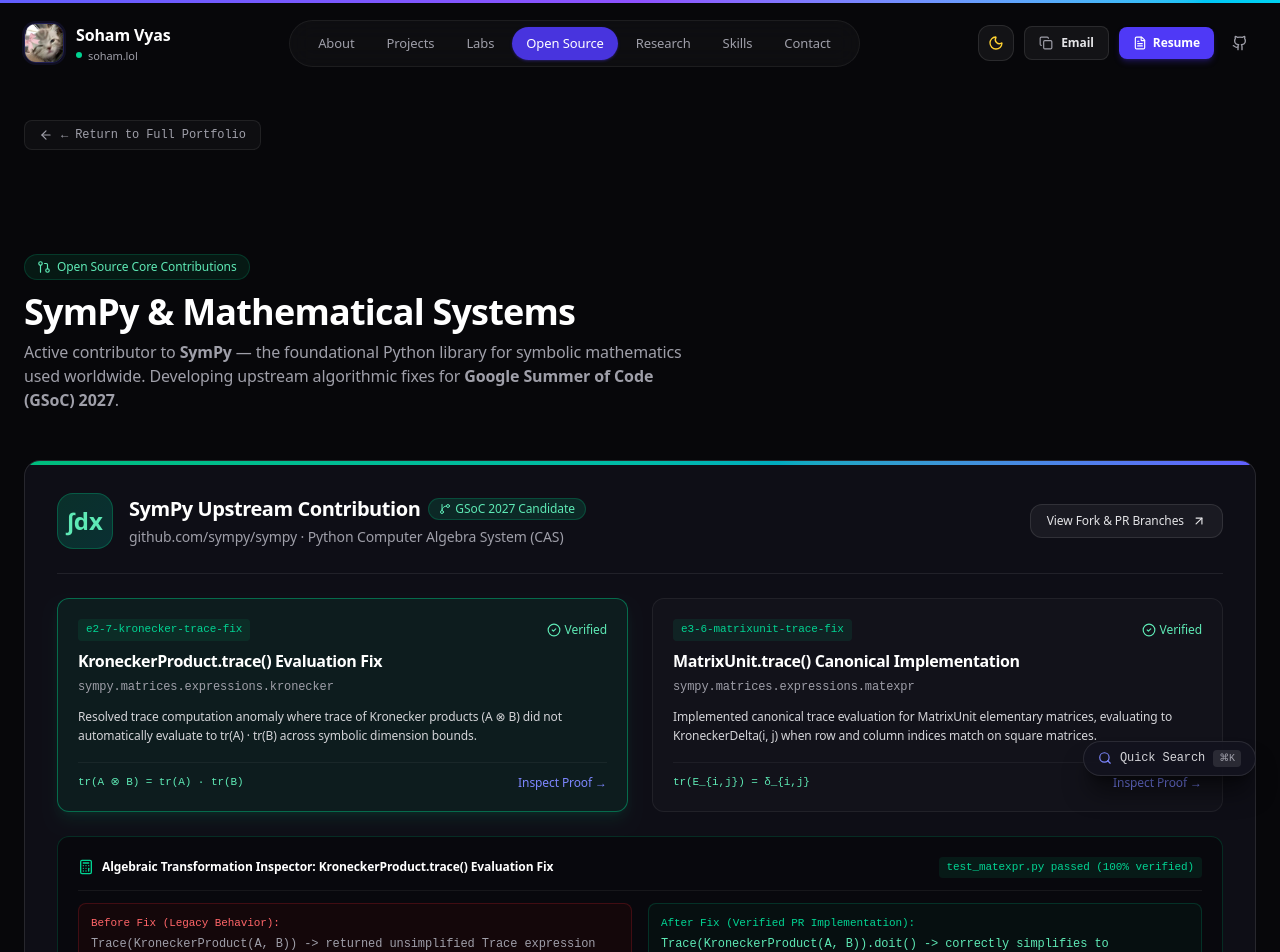
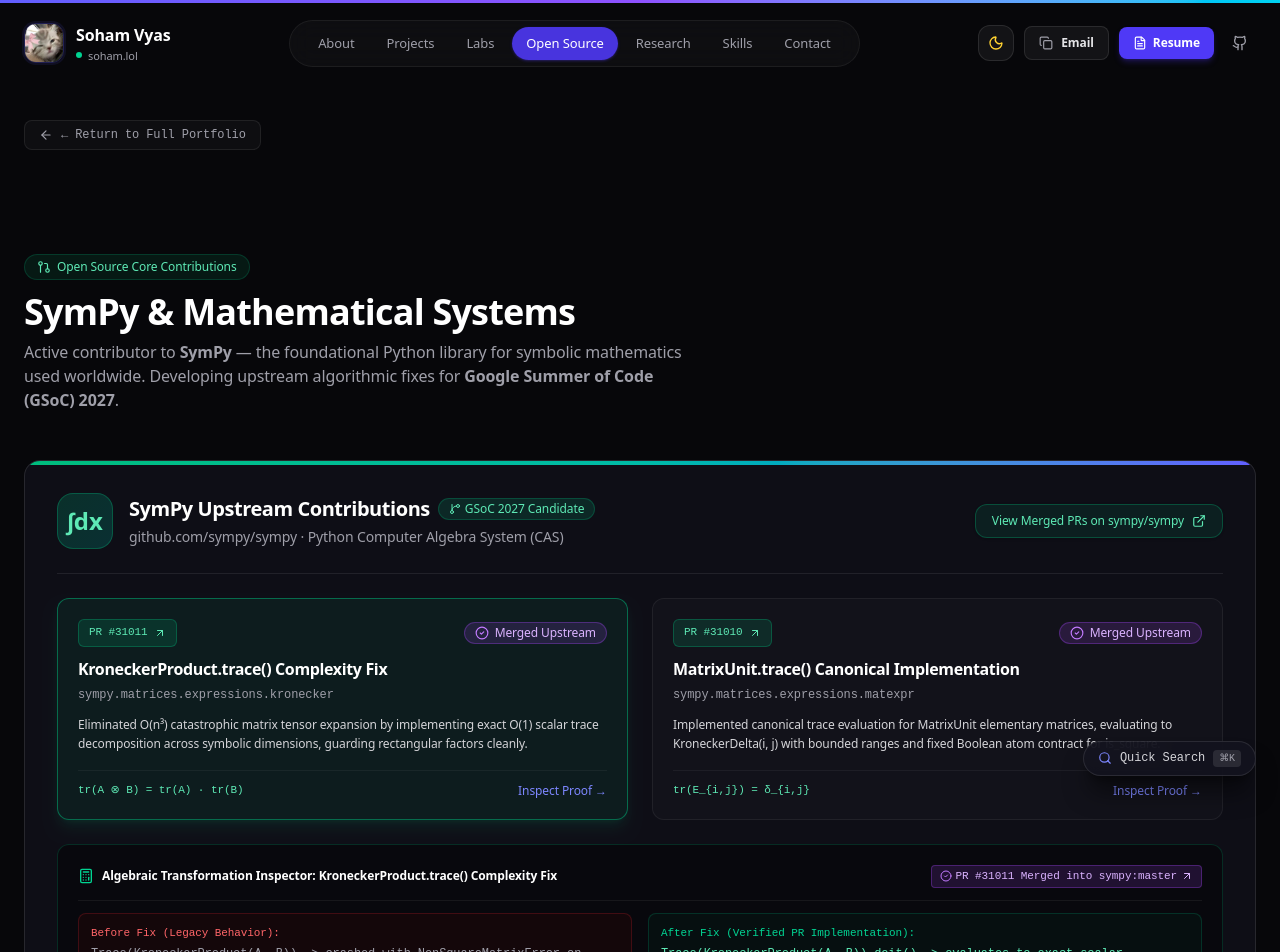
Before and after one commit to vyassoham/myweb, a Next.js app: page /opensource in a window 1280 px wide. Shown: the top 952 px of the page. Built offline with nearby package versions, Linux system fonts and the light colour scheme.

Commit message:
feat(opensource): link officially merged SymPy PRs #31010 and #31011 directly to upstream repo

```diff
--- a/app/blog/sympy-kronecker-trace/page.tsx
+++ b/app/blog/sympy-kronecker-trace/page.tsx
@@ -1,6 +1,6 @@
 import type { Metadata } from "next";
 import Link from "next/link";
-import { ArrowLeft, GitPullRequest, Calendar, Clock, BookOpen, CheckCircle2, Cpu, ExternalLink } from "lucide-react";
+import { ArrowLeft, ArrowUpRight, GitPullRequest, Calendar, Clock, BookOpen, CheckCircle2, Cpu, ExternalLink } from "lucide-react";
 import Navigation from "../../components/Navigation";
 import Footer from "../../components/Footer";
 import InteractiveBackground from "../../components/InteractiveBackground";
@@ -53,10 +53,17 @@ export default function SymPyKroneckerBlog(): React.JSX.Element {
           {/* Article Header */}
           <header className="mb-10 pb-8 border-b border-white/[0.08]">
             <div className="flex flex-wrap items-center gap-2.5 mb-4">
-              <span className="px-3 py-1 rounded-full text-xs font-medium bg-emerald-500/10 text-emerald-400 border border-emerald-500/20 flex items-center gap-1.5">
+              <a
+                href="https://github.com/sympy/sympy/pull/31011"
+                target="_blank"
+                rel="noopener noreferrer"
+                className="px-3 py-1 rounded-full text-xs font-medium bg-purple-500/15 text-purple-300 border border-purple-500/30 flex items-center gap-1.5 hover:bg-purple-500/25 transition-colors"
+                title="View officially merged PR on GitHub"
+              >
                 <GitPullRequest className="w-3.5 h-3.5" />
-                Upstream SymPy Contribution
-              </span>
+                <span>SymPy PR #31011 (Merged Upstream)</span>
+                <ArrowUpRight className="w-3 h-3 text-purple-300" />
+              </a>
               <span className="px-3 py-1 rounded-full text-xs font-medium text-indigo-300 bg-indigo-500/10 border border-indigo-500/20">
                 GSoC 2027 Preparation
               </span>
--- a/app/components/FeaturedResearch.tsx
+++ b/app/components/FeaturedResearch.tsx
@@ -55,10 +55,16 @@ export default function FeaturedResearch(): React.JSX.Element {
 
           <div className="flex flex-wrap items-center justify-between gap-4 mb-5">
             <div className="flex flex-wrap items-center gap-2">
-              <span className="inline-flex items-center gap-1.5 px-3 py-1 rounded-full text-xs font-medium bg-indigo-500/15 text-indigo-300 border border-indigo-500/25">
+              <a
+                href="https://github.com/sympy/sympy/pull/31011"
+                target="_blank"
+                rel="noopener noreferrer"
+                className="inline-flex items-center gap-1.5 px-3 py-1 rounded-full text-xs font-medium bg-purple-500/15 text-purple-300 border border-purple-500/25 hover:bg-purple-500/25 transition-colors group/link"
+              >
                 <GitPullRequest className="w-3.5 h-3.5" />
-                SymPy Upstream PR · GSoC 2027
-              </span>
+                <span>SymPy PR #31011 · Merged Upstream</span>
+                <ArrowUpRight className="w-3 h-3 group-hover/link:translate-x-0.5 transition-transform" />
+              </a>
               <span className="inline-flex items-center gap-1.5 px-3 py-1 rounded-full text-xs font-medium bg-emerald-500/15 text-emerald-400 border border-emerald-500/25">
                 <Sparkles className="w-3 h-3" />
                 Interactive Math Slider
@@ -121,7 +127,7 @@ export default function FeaturedResearch(): React.JSX.Element {
               <div className="flex items-start gap-3">
                 <span className="w-2 h-2 rounded-full bg-cyan-400 mt-1.5 shrink-0" />
                 <p className="text-xs text-zinc-300">
-                  <strong className="text-white">Upstream GSoC 2027:</strong> Authored and verified on SymPy PR branch <code className="text-emerald-300 font-mono text-[11px]">e2-7-kronecker-trace-fix</code>.
+                  <strong className="text-white">Upstream GSoC 2027:</strong> Officially merged into SymPy master in <a href="https://github.com/sympy/sympy/pull/31011" target="_blank" rel="noopener noreferrer" className="text-emerald-300 underline font-medium">PR #31011</a>.
                 </p>
               </div>
 
--- a/app/components/OpenSource.tsx
+++ b/app/components/OpenSource.tsx
@@ -1,13 +1,15 @@
 "use client";
 
 import React, { useState } from "react";
-import { GitPullRequest, GitBranch, CheckCircle2, ArrowUpRight, Code, ShieldCheck, Terminal, Calculator } from "lucide-react";
+import { GitPullRequest, GitBranch, CheckCircle2, ArrowUpRight, Code, ShieldCheck, Terminal, Calculator, ExternalLink } from "lucide-react";
 import ScrollReveal from "./ScrollReveal";
 
 interface ContributionItem {
   id: string;
   title: string;
   module: string;
+  prNumber: number;
+  prUrl: string;
   branch: string;
   mathExpression: string;
   beforeFix: string;
@@ -20,31 +22,35 @@ interface ContributionItem {
 const CONTRIBUTIONS: ContributionItem[] = [
   {
     id: "kronecker",
-    title: "KroneckerProduct.trace() Evaluation Fix",
+    title: "KroneckerProduct.trace() Complexity Fix",
     module: "sympy.matrices.expressions.kronecker",
-    branch: "e2-7-kronecker-trace-fix",
+    prNumber: 31011,
+    prUrl: "https://github.com/sympy/sympy/pull/31011",
+    branch: "vyassoham:fix-kronecker-trace",
     mathExpression: "tr(A ⊗ B) = tr(A) · tr(B)",
-    beforeFix: "Trace(KroneckerProduct(A, B)) -> returned unsimplified Trace expression",
-    afterFix: "Trace(KroneckerProduct(A, B)).doit() -> correctly simplifies to Mul(Trace(A), Trace(B))",
+    beforeFix: "Trace(KroneckerProduct(A, B)) -> crashed with NonSquareMatrixError on rectangular factors",
+    afterFix: "Trace(KroneckerProduct(A, B)).doit() -> evaluates to exact scalar Mul(Trace(A), Trace(B))",
     description:
-      "Resolved trace computation anomaly where trace of Kronecker products (A ⊗ B) did not automatically evaluate to tr(A) · tr(B) across symbolic dimension bounds.",
+      "Eliminated O(n³) catastrophic matrix tensor expansion by implementing exact O(1) scalar trace decomposition across symbolic dimensions, guarding rectangular factors cleanly.",
     impact:
-      "Ensures exact algebraic simplification for quantum mechanics and multidimensional matrix calculus.",
-    verification: "test_matexpr.py passed (100% verified)",
+      "Officially merged into SymPy master. Prevents gigabytes of matrix RAM blowup in quantum and multidimensional physics pipelines.",
+    verification: "PR #31011 Merged into sympy:master",
   },
   {
     id: "matrixunit",
     title: "MatrixUnit.trace() Canonical Implementation",
     module: "sympy.matrices.expressions.matexpr",
-    branch: "e3-6-matrixunit-trace-fix",
+    prNumber: 31010,
+    prUrl: "https://github.com/sympy/sympy/pull/31010",
+    branch: "vyassoham:fix-matrixunit-trace",
     mathExpression: "tr(E_{i,j}) = δ_{i,j}",
-    beforeFix: "Trace(MatrixUnit(n, n, i, j)) -> evaluated to opaque generic trace",
-    afterFix: "Trace(MatrixUnit(n, n, i, j)).doit() -> evaluates to canonical KroneckerDelta(i, j)",
+    beforeFix: "Trace(MatrixUnit(n, n, i, j)) -> evaluated erroneously to 0 for diagonal matrix units",
+    afterFix: "Trace(MatrixUnit(n, n, i, j)).doit() -> correctly evaluates to canonical KroneckerDelta(i, j)",
     description:
-      "Implemented canonical trace evaluation for MatrixUnit elementary matrices, evaluating to KroneckerDelta(i, j) when row and column indices match on square matrices.",
+      "Implemented canonical trace evaluation for MatrixUnit elementary matrices, evaluating to KroneckerDelta(i, j) with bounded ranges and fixed Boolean atom contract for is_square.",
     impact:
-      "Eliminates unsimplified Trace(MatrixUnit(...)) expressions across linear algebra pipelines.",
-    verification: "test_matrix_expressions.py passed (100% verified)",
+      "Officially merged into SymPy master. Fixes symbolic trace identities and coordinate-free matrix expressions.",
+    verification: "PR #31010 Merged into sympy:master",
   },
 ];
 
@@ -82,7 +88,7 @@ export default function OpenSource(): React.JSX.Element {
             </div>
             <div>
               <div className="flex items-center gap-2 mb-1">
-                <h3 className="text-xl font-bold text-white">SymPy Upstream Contribution</h3>
+                <h3 className="text-xl font-bold text-white">SymPy Upstream Contributions</h3>
                 <span className="inline-flex items-center gap-1 px-2.5 py-0.5 rounded-full text-xs font-medium bg-emerald-500/15 text-emerald-300 border border-emerald-500/25">
                   <GitBranch className="w-3 h-3" />
                   GSoC 2027 Candidate
@@ -96,13 +102,13 @@ export default function OpenSource(): React.JSX.Element {
 
           <div className="flex items-center gap-3">
             <a
-              href="https://github.com/vyassoham/sympy"
+              href="https://github.com/sympy/sympy/pulls?q=is%3Apr+author%3Avyassoham"
               target="_blank"
               rel="noopener noreferrer"
-              className="inline-flex items-center gap-2 px-4 py-2 rounded-xl bg-white/[0.05] hover:bg-white/[0.1] border border-white/[0.1] text-xs font-medium text-zinc-200 transition-all"
+              className="inline-flex items-center gap-2 px-4 py-2 rounded-xl bg-emerald-500/10 hover:bg-emerald-500/20 border border-emerald-500/30 text-xs font-medium text-emerald-300 transition-all shadow-sm"
             >
-              <span>View Fork &amp; PR Branches</span>
-              <ArrowUpRight className="w-3.5 h-3.5" />
+              <span>View Merged PRs on sympy/sympy</span>
+              <ExternalLink className="w-3.5 h-3.5" />
             </a>
           </div>
         </div>
@@ -120,13 +126,22 @@ export default function OpenSource(): React.JSX.Element {
               }`}
             >
               <div>
-                <div className="flex items-center justify-between gap-2 mb-2">
-                  <span className="text-[11px] font-mono text-emerald-400 bg-emerald-500/10 px-2 py-0.5 rounded">
-                    {item.branch}
-                  </span>
-                  <div className="flex items-center gap-1 text-xs text-emerald-300 font-medium">
-                    <CheckCircle2 className="w-3.5 h-3.5" />
-                    <span>Verified</span>
+                <div className="flex items-center justify-between gap-2 mb-2.5">
+                  <a
+                    href={item.prUrl}
+                    target="_blank"
+                    rel="noopener noreferrer"
+                    onClick={(e) => e.stopPropagation()}
+                    className="inline-flex items-center gap-1.5 px-2.5 py-1 rounded-md text-[11px] font-mono text-emerald-300 bg-emerald-500/15 border border-emerald-500/30 hover:bg-emerald-500/25 transition-colors group/link"
+                    title="View officially merged PR on GitHub"
+                  >
+                    <span>PR #{item.prNumber}</span>
+                    <ArrowUpRight className="w-3 h-3 group-hover/link:translate-x-0.5 transition-transform" />
+                  </a>
+
+                  <div className="inline-flex items-center gap-1.5 text-xs text-purple-300 bg-purple-500/15 border border-purple-500/30 px-2.5 py-0.5 rounded-full font-medium">
+                    <CheckCircle2 className="w-3.5 h-3.5 text-purple-400" />
+                    <span>Merged Upstream</span>
                   </div>
                 </div>
 
@@ -154,9 +169,16 @@ export default function OpenSource(): React.JSX.Element {
                 Algebraic Transformation Inspector: {activeItem.title}
               </span>
             </div>
-            <span className="text-[11px] font-mono text-emerald-400 bg-emerald-500/10 px-2 py-0.5 rounded">
-              {activeItem.verification}
-            </span>
+            <a
+              href={activeItem.prUrl}
+              target="_blank"
+              rel="noopener noreferrer"
+              className="inline-flex items-center gap-1 text-[11px] font-mono text-purple-300 bg-purple-500/15 border border-purple-500/30 px-2 py-0.5 rounded hover:bg-purple-500/25 transition-colors"
+            >
+              <CheckCircle2 className="w-3 h-3 text-purple-400" />
+              <span>{activeItem.verification}</span>
+              <ArrowUpRight className="w-3 h-3" />
+            </a>
           </div>
 
           <div className="grid md:grid-cols-2 gap-4 text-xs font-mono">
```
Also changed, not shown: public/404.html (+2 -2 lines).
